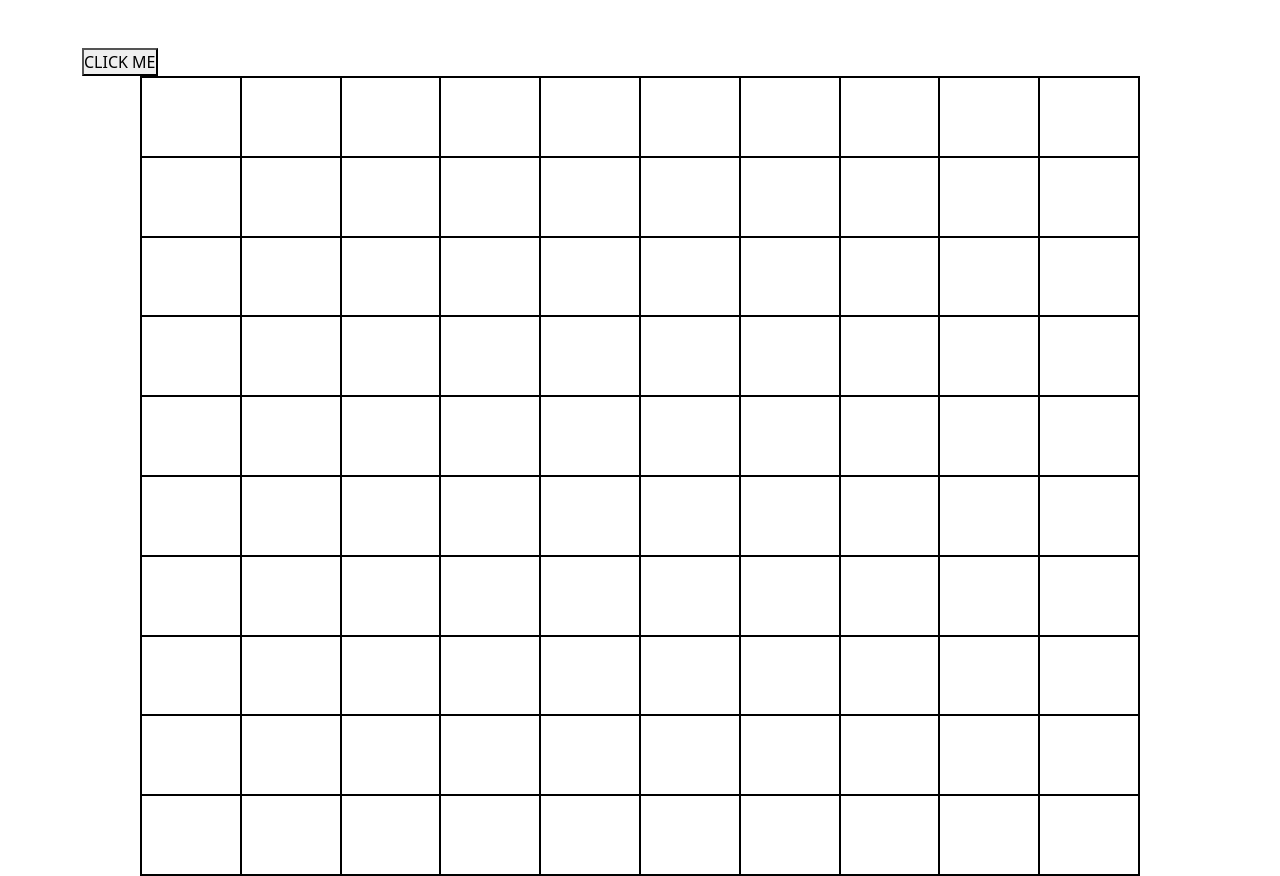
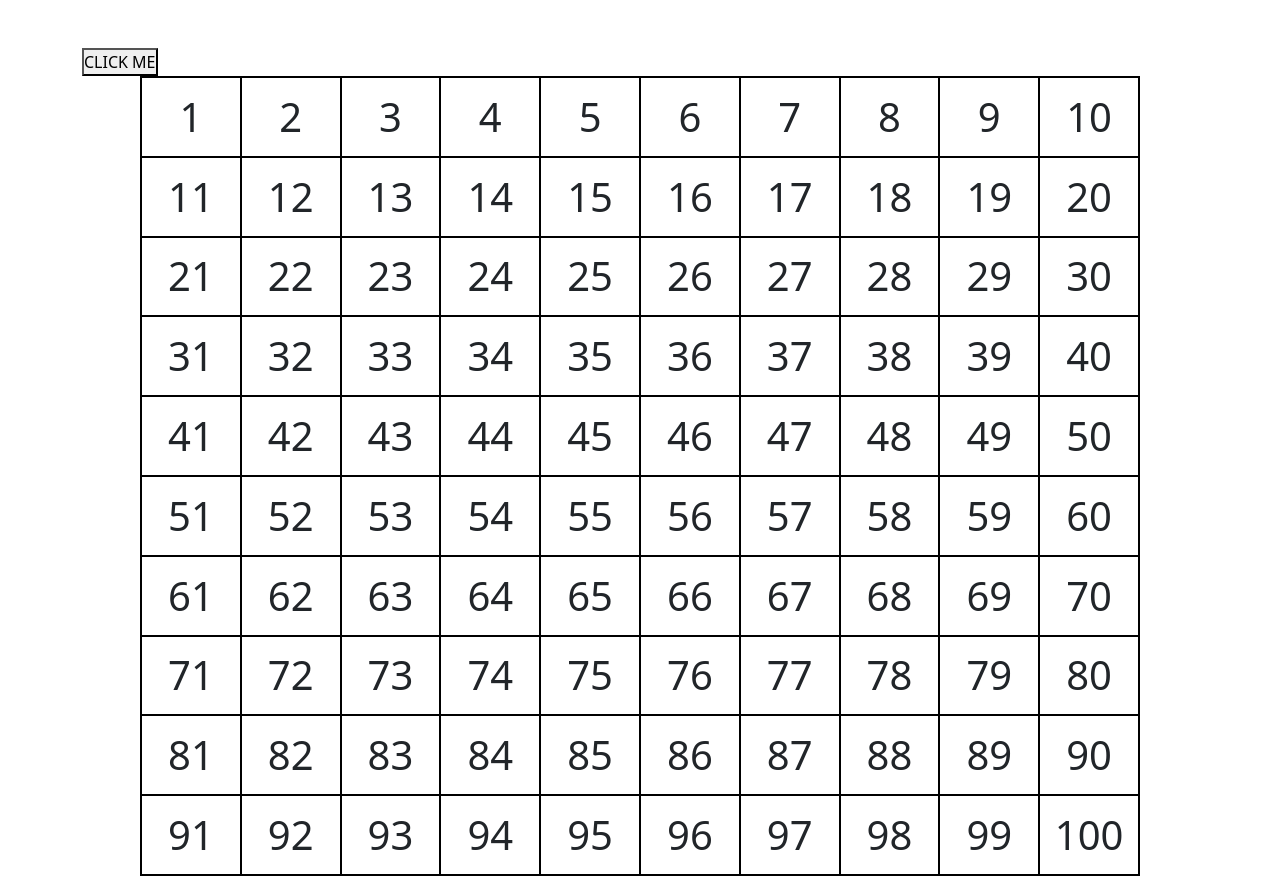
Before and after one commit to virtu-alex/js-campominato-grid, a plain HTML site: page index.html in a window 1280 px wide. Both pictures are taken after a click on the button "CLICK ME". Drawn offline with nearby package versions, Linux system fonts and the light colour scheme.

Commit message:
MILESTONE 3

```diff
--- a/css/style.css
+++ b/css/style.css
@@ -18,4 +18,12 @@
     border: 1px solid black;
     width: 10%;
     height: 10%;
+    display: flex;
+    justify-content: center;
+    align-items: center;
+    font-size: 2.5rem;
 }
+
+.azure{
+    background-color: rgb(55, 233, 233);
+}
--- a/js/script.js
+++ b/js/script.js
@@ -11,9 +11,11 @@ Cerchiamo di fare almeno un commit per ogni milestone!
 Prepariamo l'HTML ed il CSS per ottenere il risultato grafico che vediamo nell'immagine allegata.
 
 
+/////*#MILESTONE 2
+Rimuoviamo le celle che abbiamo inserito nell'HTML in modo da generarle tramite JS. Al click del bottone play, vengono generate 100 celle in 10 righe da 10 celle ciascuna.
 
 
-#MILESTONE 3
+/////#MILESTONE 3
 In ogni cella, deve comparire il numero corrispondente, in ordine da 1 a 100;
 
 
@@ -29,8 +31,6 @@ Aggiungere una select accanto al bottone di generazione, che fornisca una scelta
 - con difficoltà 3 => 49 caselle, con un numero compreso tra 1 e 49, divise in 7 caselle per 7 righe;*/
 
 
-/*#MILESTONE 2
-Rimuoviamo le celle che abbiamo inserito nell'HTML in modo da generarle tramite JS. Al click del bottone play, vengono generate 100 celle in 10 righe da 10 celle ciascuna.*/
 
 //FUNZIONE CREAZIONE CELLA
 function createCell() {
@@ -49,12 +49,14 @@ const cells = 10;
 const totalCells = rows * cells;
 
 
-// MOSTRO IN PAGINE LA GRIGLIA TRAMITE UN EVENT LISTNER
+// MOSTRO IN PAGINA LA GRIGLIA TRAMITE UN EVENT LISTNER
 button.addEventListener('click', () => {
 
     for (let i = 1; i <= totalCells; i++) {
         const cell = createCell();
         grid.appendChild(cell);
+        cell.innerHTML = [i];
+        console.log(cell)
     }
 
 })
```
